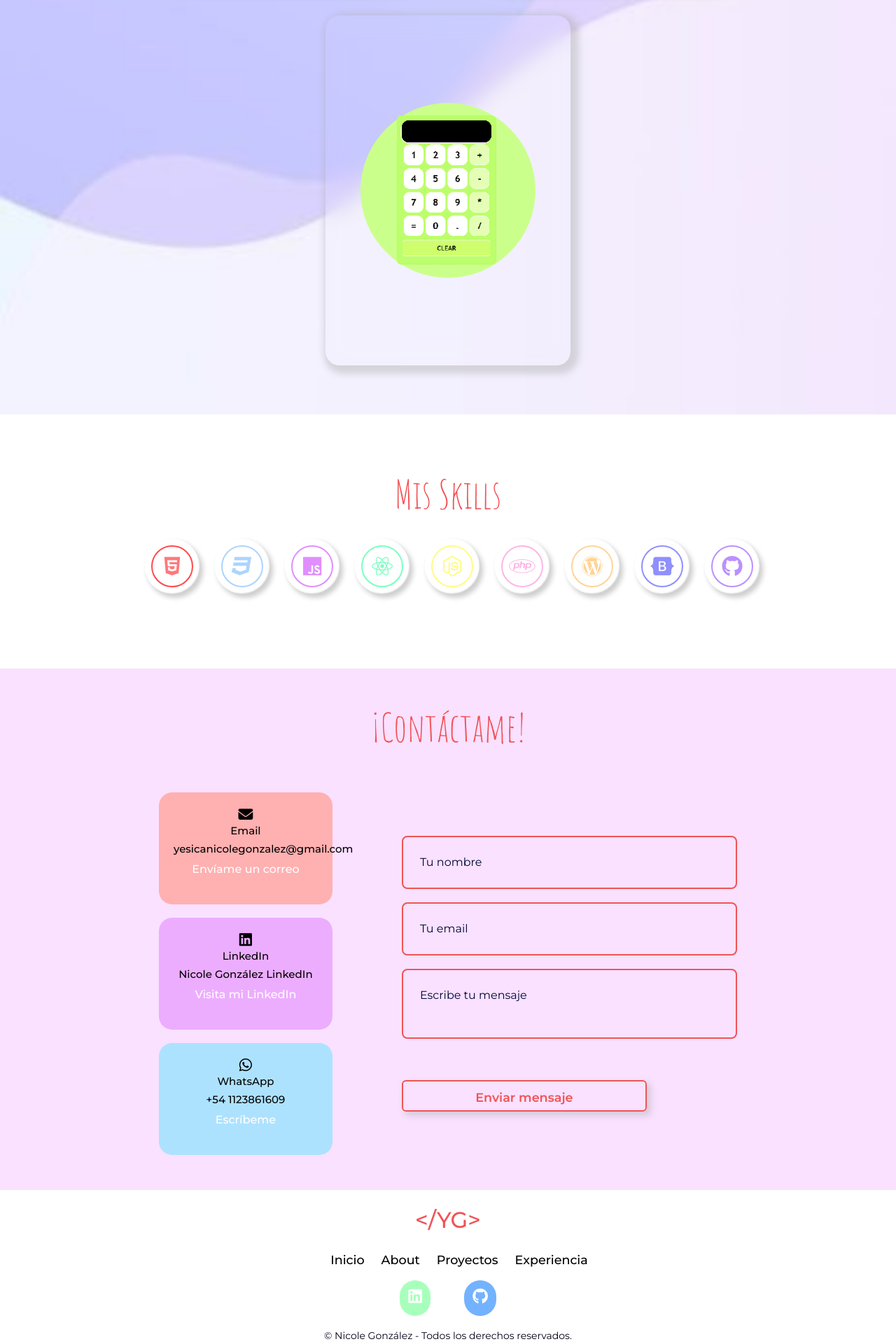
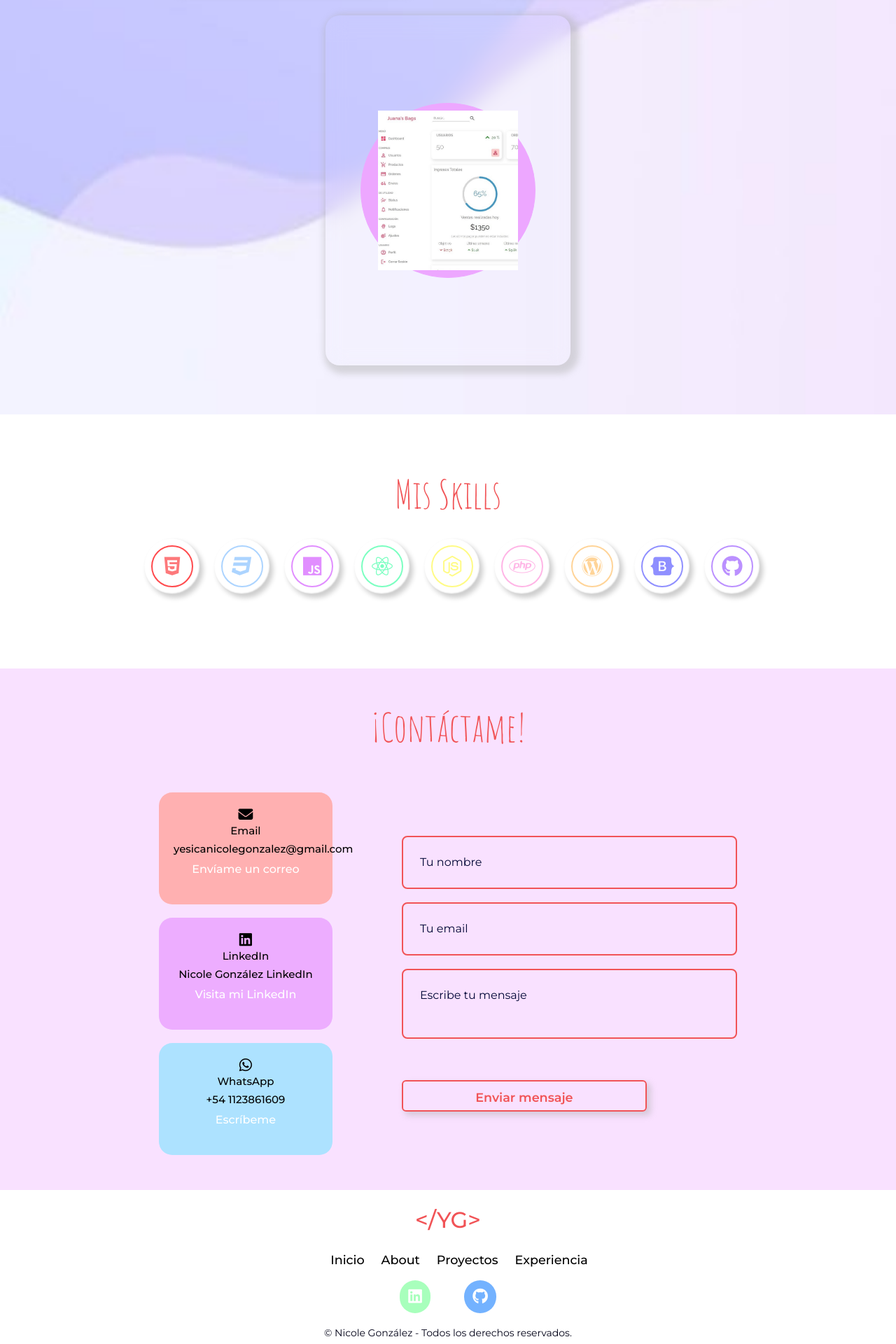
Before and after one commit to YesicaGonzalezN/portfolio-new, a React (Create React App) app: page / in a window 1280 px wide. Shown: the part 2047-3967 px from the top of the page at 70% size. Built offline with nearby package versions, Linux system fonts and the light colour scheme.

Commit message:
modificaciones projects

```diff
--- a/src/Components/Footer/Footer.css
+++ b/src/Components/Footer/Footer.css
@@ -54,6 +54,9 @@ footer a {
     padding: 0.7rem;
     margin: 0 1rem;
     transition: .4s;
+    display: flex;
+    align-items: center;
+    justify-content: center;
 }
 
 .footer-social a:nth-child(1) {
--- a/src/Components/Projects/Projects.css
+++ b/src/Components/Projects/Projects.css
@@ -92,7 +92,7 @@
     color: #ff6969;
 }
 .card-project:nth-child(3) .name-project {
-    color: #cbff8b;
+    color: #eda7ff;
 }
 
 .card-project:hover .name-project {
@@ -164,6 +164,10 @@
     transform: translate3d(-50%,-50%,0px);
 }
 
+.img-dashboard {
+    width: 200px;
+}
+
 .card-project:nth-child(1) .circle-project,
 .card-project:nth-child(1) .button-project a {
     background: #88d5ff;
@@ -178,7 +182,7 @@
 }
 .card-project:nth-child(3) .circle-project,
 .card-project:nth-child(3) .button-project a {
-    background: #cbff8b;
-    border: 1px solid #cbff8b;
+    background: #eda7ff;
+    border: 1px solid #eda7ff;
     color: #fff;
 }
--- a/src/Components/Projects/Projects.jsx
+++ b/src/Components/Projects/Projects.jsx
@@ -2,7 +2,7 @@ import React from 'react';
 import './Projects.css';
 import Vaso from '../../img/vaso.png';
 import Lista from '../../img/lista.png';
-import Calculadora from '../../img/calculadora.png';
+import Dashboard from '../../img/dashboard.jpg';
 import Tilt from 'react-vanilla-tilt';
 
 const Projects = () => {
@@ -31,13 +31,13 @@ const Projects = () => {
             <img src={Lista} alt="Logo Lista" />
         </div>
         <div className="card-project">
-            <h2 className="name-project">Calculadora</h2>
+            <h2 className="name-project">Dashboard</h2>
             <div className="button-project">
-                <a href='https://github.com/YesicaGonzalezN/calculadora-react' target='_blank' rel="noreferrer">GitHub</a>
-                <a href='https://calculadora-react-blond.vercel.app/' target='_blank' rel="noreferrer">Deploy</a>
+                <a href='https://github.com/YesicaGonzalezN/dashboard-react' target='_blank' rel="noreferrer">GitHub</a>
+                <a href='https://dashboard-juanas.vercel.app/' target='_blank' rel="noreferrer">Deploy</a>
             </div>
             <div className="circle-project"></div>
-            <img src={Calculadora} alt="Logo Calculadora" />
+            <img className="img-dashboard" src={Dashboard} alt="Logo Calculadora" />
         </div>
     </div>
 </div>
```
Also changed, not shown: src/img/dashboard.jpg (added).
